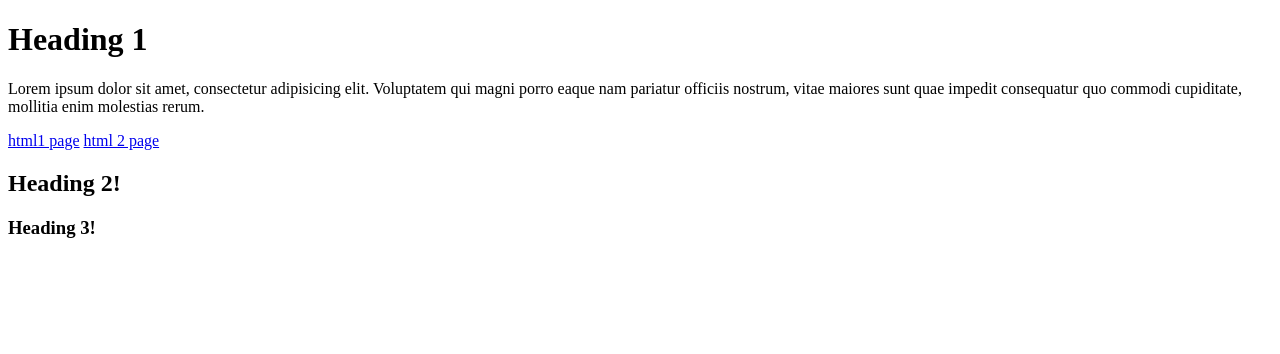
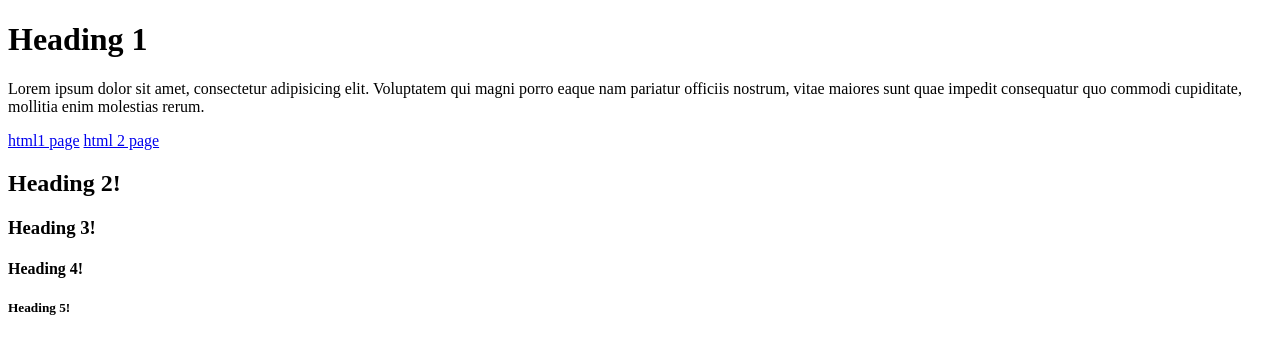
Before and after one commit to CPhot333333/second-half, a plain HTML site: page root/index.html in a window 1280 px wide. Drawn offline with Linux system fonts and the light colour scheme.

Commit message:
added h4 and h5

```diff
--- a/root/index.html
+++ b/root/index.html
@@ -19,6 +19,8 @@
 
    <h2>Heading 2!</h2>
    <h3>Heading 3!</h3>
+   <h4>Heading 4!</h4>
+   <h5>Heading 5!</h5>
 
 
 
```
